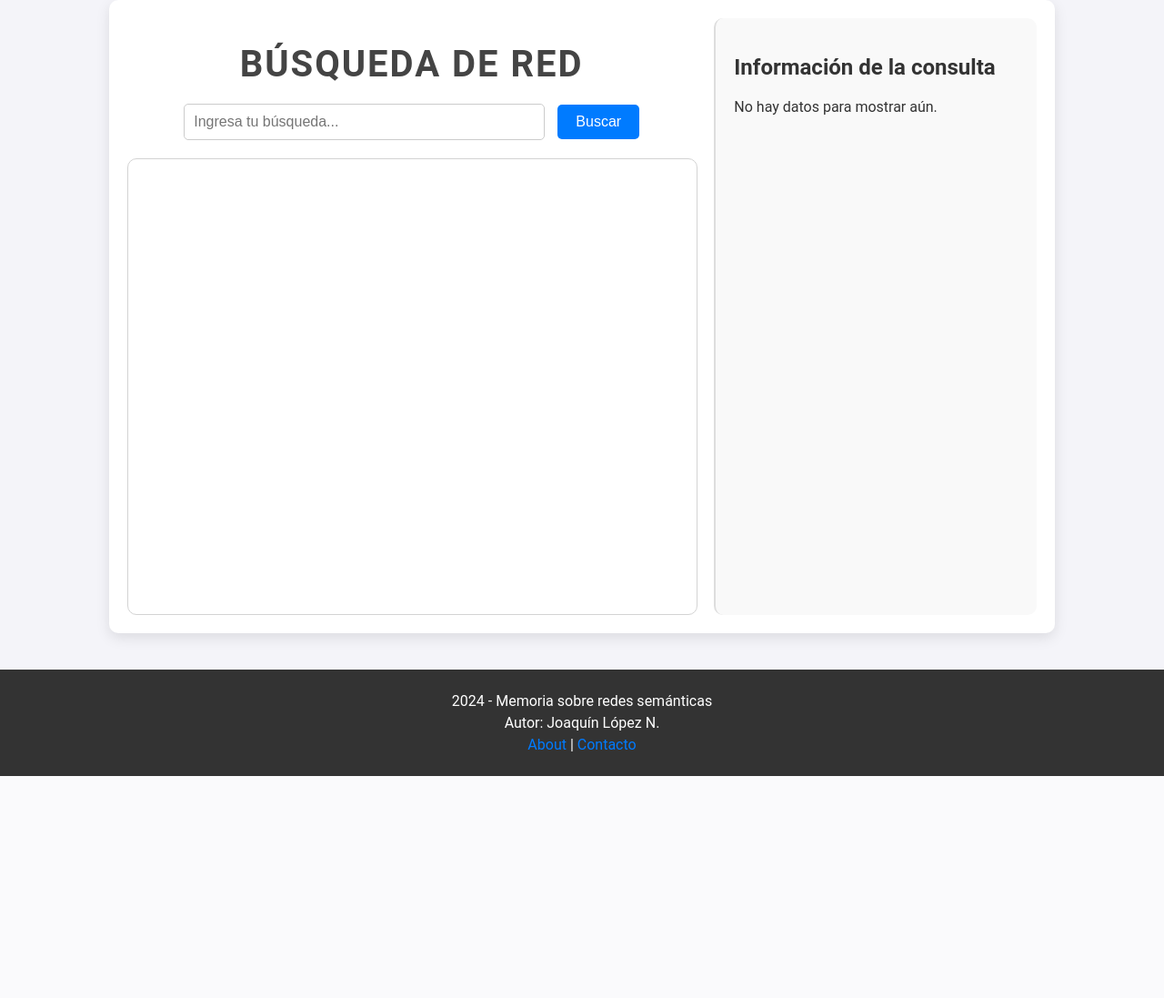
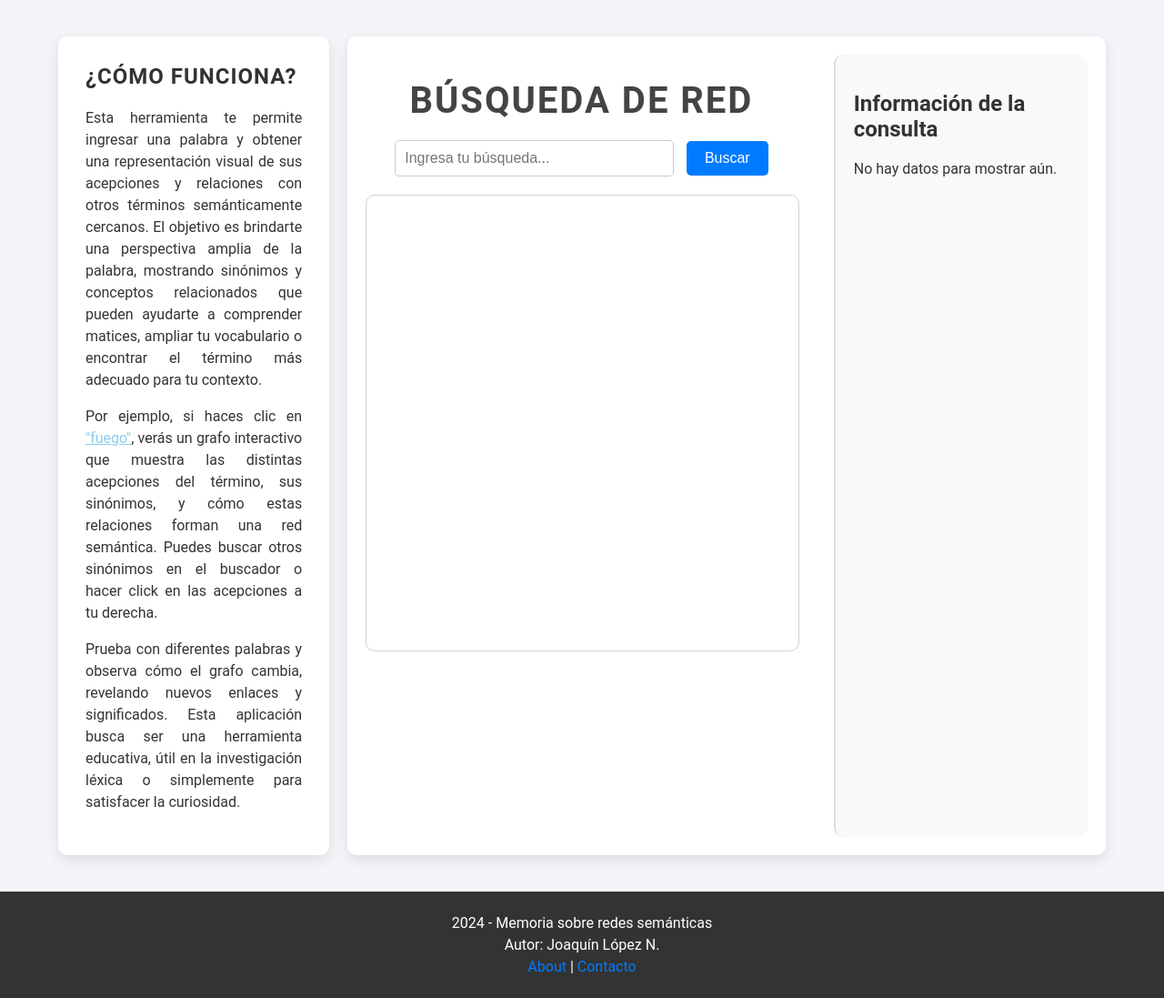
Before and after one commit to joalopez1206/app_memoria, a Flask app: page / in a window 1280 px wide. Shown: the whole page at 91% size. Before the commit the page ends 853 px from the top, so only its background shows below. Run offline with Flask 3, Linux system fonts and the light colour scheme; parts of the project's set-up code (start-up, migrations or seed data) failed here and were passed over; some libraries are stand-ins or nearby versions.

Commit message:
Add example click handler and enhance layout with new styles

```diff
--- a/static/js/requesting.js
+++ b/static/js/requesting.js
@@ -92,6 +92,13 @@
     fetchData();
 }
 
+// Función adicional para manejar el clic en la palabra ejemplo "fuego"
+function handleExampleClick(word) {
+    const queryInput = document.getElementById('queryInput');
+    queryInput.value = word;
+    fetchData();
+}
+
 // Función para escapar comillas simples en las palabras
 function escapeQuotes(word) {
     return word.replace(/'/g, "\\'");
--- a/static/js/style.css
+++ b/static/js/style.css
@@ -19,19 +19,6 @@
     margin-bottom: 20px;
     text-transform: uppercase;
     letter-spacing: 2px;
-}
-
-/* Estilo del contenedor principal */
-.container {
-    display: flex;
-    flex-direction: row;
-    background: #fff;
-    padding: 20px;
-    border-radius: 10px;
-    box-shadow: 0 5px 15px rgba(0, 0, 0, 0.1);
-    width: 90%;
-    max-width: 1000px;
-    margin-bottom: 40px;
 }
 
 /* Contenedor de búsqueda y visualización */
@@ -74,7 +61,7 @@
 /* Ancho aumentado del grafo */
 #mynetwork {
     width: 100%;
-    height: 500px;
+    height: 600px;
     border: 2px solid #ddd;
     border-radius: 10px;
     margin-top: 20px;
@@ -126,3 +113,83 @@
     color: skyblue; /* Cambia a skyblue al pasar el cursor */
     text-decoration: underline; /* Subraya al pasar el cursor */
 }
+.intro-text {
+    font-size: 1rem;
+    color: #555;
+    margin-bottom: 20px;
+    text-align: justify;
+    line-height: 1.5;
+}
+/* Contenedor principal para acomodar el panel de información y el contenedor principal */
+.main-container {
+    display: flex;
+    flex-direction: row;
+    width: 90%;
+    max-width: 1200px;
+    margin-top: 40px;
+    margin-bottom: 40px;
+    justify-content: space-between;
+}
+
+.info-panel h2 {
+    margin-top: 0;
+    font-size: 1.5rem;
+    text-transform: uppercase;
+    letter-spacing: 1px;
+}
+
+.info-panel p {
+    text-align: justify;
+    line-height: 1.5;
+}
+
+.main-container {
+    display: flex;
+    flex-direction: row;
+    width: 90%;
+    max-width: 1600px; /* Aumentamos el ancho máximo para que haya más espacio en general */
+    margin-top: 40px;
+    margin-bottom: 40px;
+    justify-content: space-between;
+}
+
+/* Hacemos que el panel de información sea más amplio,
+   pero no tanto como para quitarle demasiado espacio al grafo */
+.info-panel {
+    flex: 1.2;
+    background: #fff;
+    padding: 30px;
+    border-radius: 10px;
+    box-shadow: 0 5px 15px rgba(0,0,0,0.1);
+    margin-right: 20px;
+}
+
+/* Le damos más "peso" al contenedor principal que aloja el grafo e info de la consulta */
+.container {
+    flex: 4;
+    display: flex;
+    flex-direction: row;
+    background: #fff;
+    padding: 20px;
+    border-radius: 10px;
+    box-shadow: 0 5px 15px rgba(0, 0, 0, 0.1);
+    width: 100%;
+    max-width: none; /* Eliminamos restricción para que use el espacio disponible */
+}
+/* Ajustar el .search-visualization y la .side-info para mantener el diseño */
+.search-visualization {
+    flex: 2;
+    text-align: center;
+    margin-right: 20px;
+}
+
+/* Estilo extra para el ejemplo clickable */
+.example {
+    text-decoration: underline;
+    cursor: pointer;
+    color: skyblue;
+}
+
+.example:hover {
+    color: #0056b3;
+}
--- a/templates/home.html
+++ b/templates/home.html
@@ -8,6 +8,14 @@
     <link rel="stylesheet" href="{{url_for('static', filename='js/style.css')}}">
 </head>
 <body>
+    <div class="main-container">
+        <div class="info-panel">
+            <h2>¿Cómo funciona?</h2>
+            <p>Esta herramienta te permite ingresar una palabra y obtener una representación visual de sus acepciones y relaciones con otros términos semánticamente cercanos. El objetivo es brindarte una perspectiva amplia de la palabra, mostrando sinónimos y conceptos relacionados que pueden ayudarte a comprender matices, ampliar tu vocabulario o encontrar el término más adecuado para tu contexto.</p>
+            <p>Por ejemplo, si haces clic en <span class="synonym example" onclick="handleExampleClick('fuego')">"fuego"</span>, verás un grafo interactivo que muestra las distintas acepciones del término, sus sinónimos, y cómo estas relaciones forman una red semántica. Puedes buscar otros sinónimos en el buscador o hacer click en las acepciones a tu derecha.</p>
+            <p>Prueba con diferentes palabras y observa cómo el grafo cambia, revelando nuevos enlaces y significados. Esta aplicación busca ser una herramienta educativa, útil en la investigación léxica o simplemente para satisfacer la curiosidad.</p>
+        </div>
+
         <div class="container">
             <div class="search-visualization">
                 <h1>Búsqueda de Red</h1>
@@ -20,14 +28,14 @@
                 <p id="infoText">No hay datos para mostrar aún.</p>
             </div>
         </div>
+    </div>
 
     <footer>
-        <p>2024 - Memoria sobre redes semánticas </p>
+        <p>2024 - Memoria sobre redes semánticas</p>
         <p>Autor: Joaquín López N.</p>
         <p><a href="https://users.dcc.uchile.cl/~jlopez/">About</a> | <a href="mailto:jlopez@dcc.uchile.cl">Contacto</a></p>
     </footer>
 
-    <!-- Asegúrate de que este script contiene las funciones modificadas -->
     <script src="{{url_for('static', filename='js/requesting.js')}}"></script>
 </body>
 </html>
```
Lines whose indentation alone changed are shown as unchanged.
